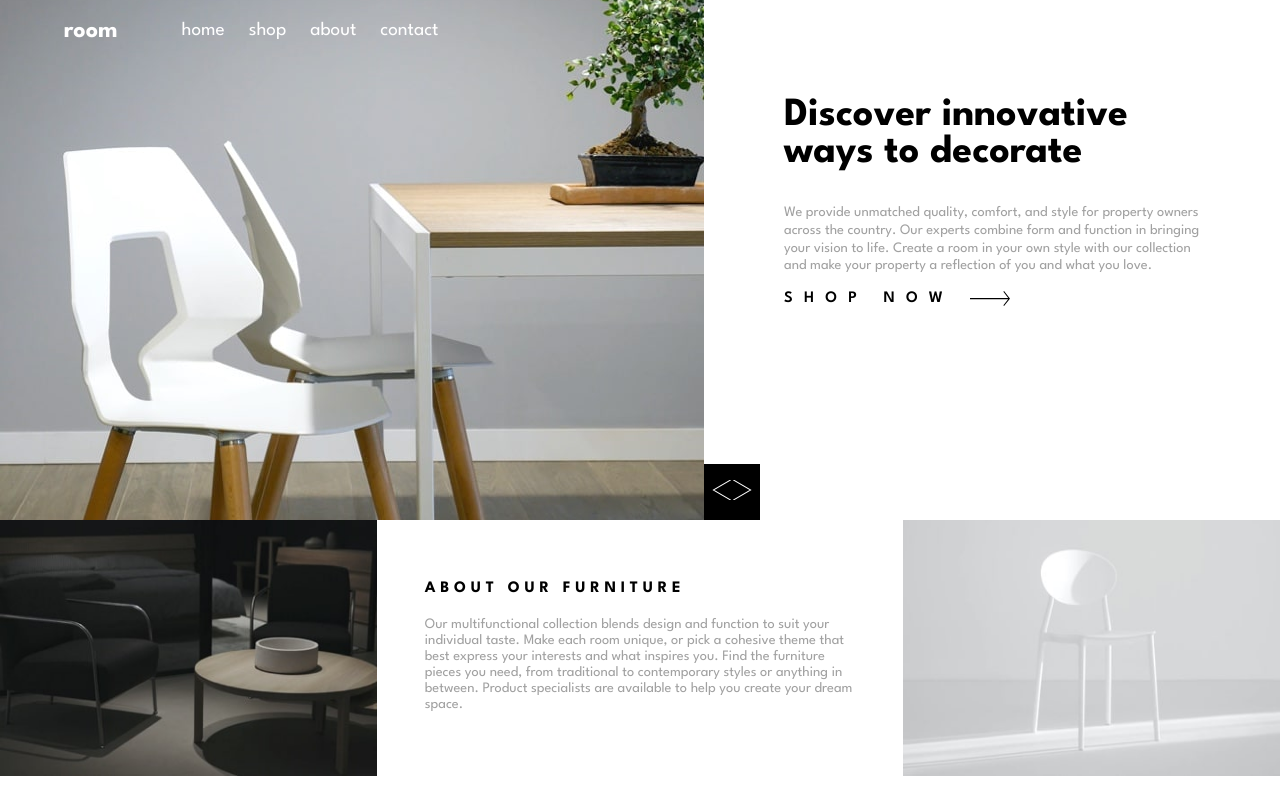
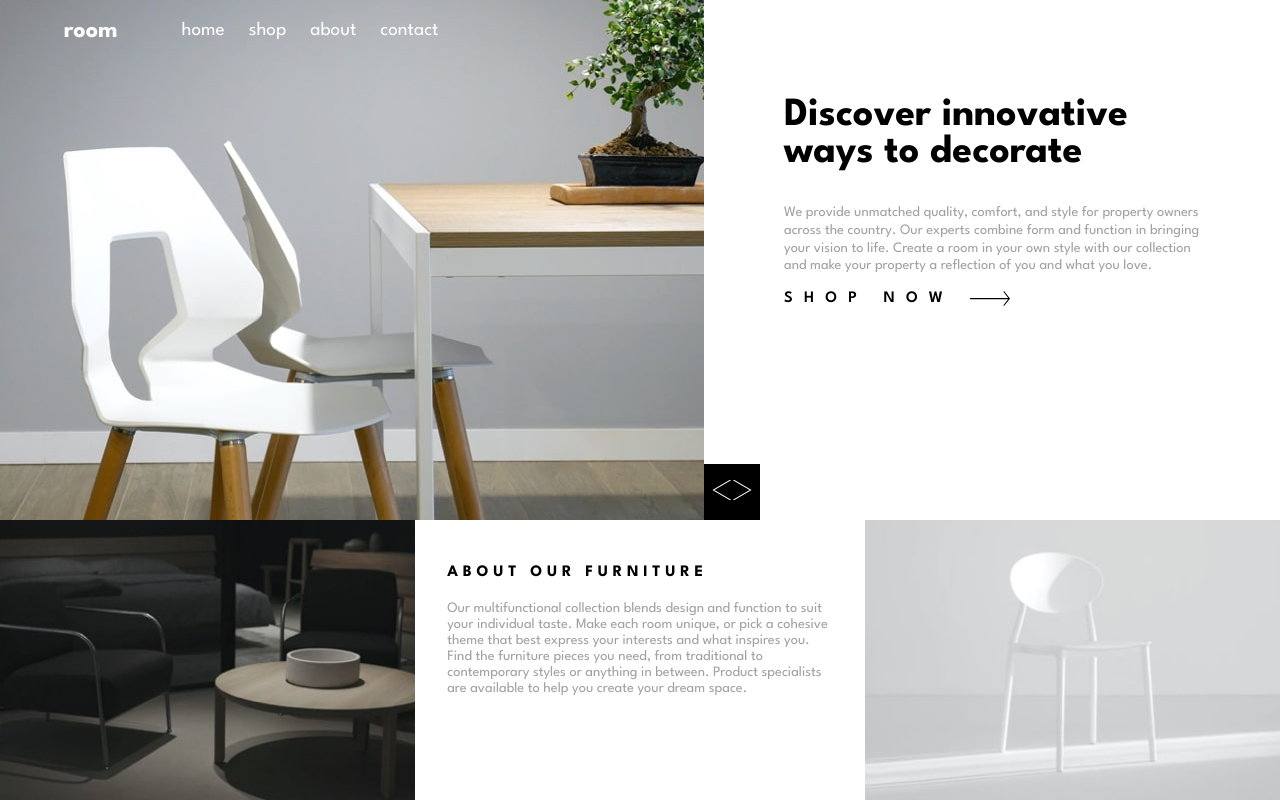
Before and after one commit to Phyf3/room, a Next.js app: page / in a window 1280 px wide. Built offline with nearby package versions, Linux system fonts and the light colour scheme.

Commit message:
feat : 80% done

```diff
--- a/pages/index.js
+++ b/pages/index.js
@@ -125,16 +125,20 @@ export default function Home() {
 
           <div>
             <a href=""> Shop now </a>
-            <Image src="/images/icon-arrow.svg" width={40} height={15} alt = "Shop now"/>
+            <Image
+              src="/images/icon-arrow.svg"
+              width={40} height={15}
+              alt = "Shop now"/>
           </div>
         </section>
 
-        <section>
-          <Image src="/images/image-about-dark.jpg"
-          layout="intrinsic"
-          width={700}
-          height={475}
-          alt="furniture" />
+        <section  className={styles.img}>
+          <Image
+            src="/images/image-about-dark.jpg"
+            layout='fill'
+            alt="furniture"
+            className={styles.about}
+          />
         </section>
 
         <section>
@@ -147,12 +151,14 @@ export default function Home() {
           </p>
         </section>
 
-        <section>
-          <Image src="/images/image-about-light.jpg"
-          layout="intrinsic"
-          width={700}
-          height={475}
-          alt="furniture" />
+        <section className={styles.img}>
+          <Image
+            src="/images/image-about-light.jpg"
+            layout='fill'
+            alt="furniture"
+            className={styles.about}
+          />
+
         </section>
       </main>
     </div>
--- a/styles/Home.module.css
+++ b/styles/Home.module.css
@@ -71,6 +71,15 @@
 }
 .headerSection {
   display: none;
+}
+.img {
+  display: block;
+  width: 100%;
+  height: 14rem;
+  position: relative;
+}
+.img .about {
+  object-fit: cover;
 }
 
 @media screen and (min-width: 1024px) {
@@ -157,7 +166,6 @@
     padding:1rem .5rem;
   }
   .headerSection div .arrow {
-    /* background-color: black; */
     cursor:pointer;
   }
   .main {
@@ -173,7 +181,8 @@
   }
   .main section:nth-child(3) {
     width: 70vw;;
-  padding:3rem;
+    height: 35vh;
+    padding:2rem 2rem;
   }
 
   .main section:nth-child(3) h2 {
@@ -183,12 +192,21 @@
   }
 
   .main section:nth-child(3) p {
-  margin-top: 1.3125rem;
     font-weight: 400;
     font-size: .9rem;
     line-height: 1rem;
     color:hsl(0, 0%, 63%);
   }
 
-
+  .img {
+    width: 70%;
+    height: 35vh;
+    position: relative;
   }
+  .img .about {
+    width: 50vw;
+    height: 30vh;
+    object-fit: cover;
+    position: relative;
+  }
+}
--- a/styles/globals.css
+++ b/styles/globals.css
@@ -56,6 +56,7 @@ a {
     position: relative;
     top:0;
     right:0;
+    object-fit: cover;
     /* border: 3px solid red;; */
   }
 
```
Lines whose indentation alone changed are shown as unchanged.
